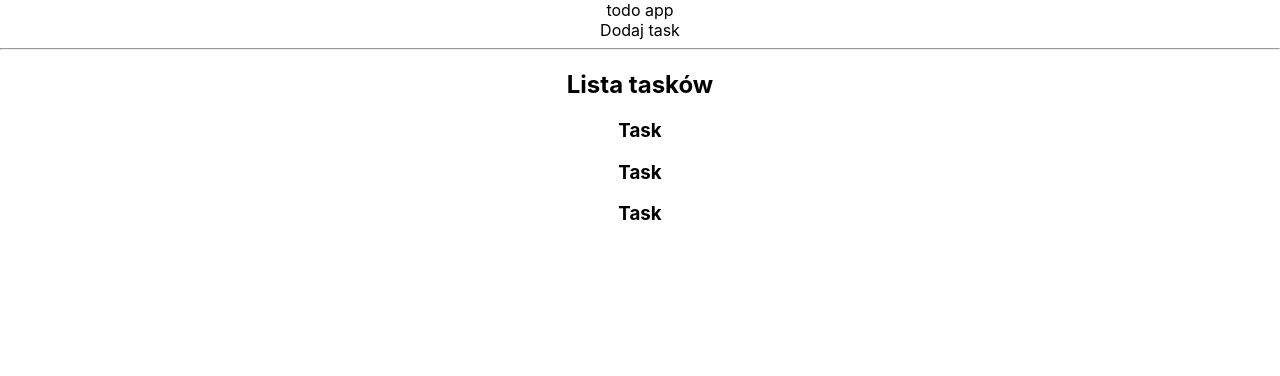
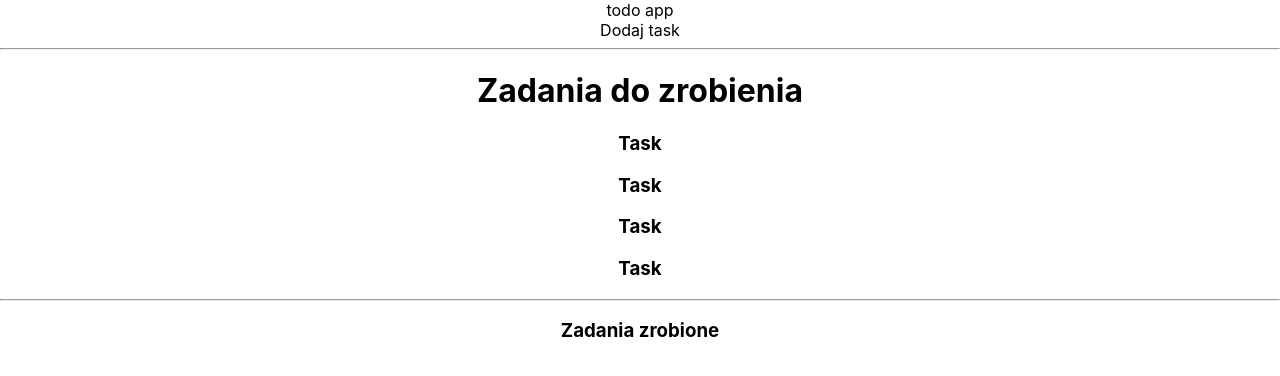
Before and after one commit to radek-winiecki/todo-app-in-react, a React (Create React App) app: page / in a window 1280 px wide. Shown: the top 376 px of the page. Built offline with nearby package versions, Linux system fonts and the light colour scheme.

Commit message:
Display tasks

```diff
--- a/src/components/App.js
+++ b/src/components/App.js
@@ -47,7 +47,7 @@ class App extends React.Component {
             <div className="App">
                 todo app
                 <AddTask/>
-                <TaskList/>
+                <TaskList tasks={this.state.tasks} />
             </div>
         );
     }
--- a/src/components/TaskList.js
+++ b/src/components/TaskList.js
@@ -1,14 +1,23 @@
 import React from "react";
 import Task from "./Task";
 
-const TaskList = () => {
+const TaskList = (props) => {
+
+    const tasks = props.tasks.map(task => <Task key={task.id} task={task} />)
     return (
-        <div>
-            <h2>Lista tasków</h2>
-            <Task />
-            <Task />
-            <Task />
-        </div>
+        <>
+            <div className="active">
+                <h1>Zadania do zrobienia</h1>
+                {tasks}
+            </div>
+
+            <hr/>
+
+            <div className="done">
+                <h3>Zadania zrobione</h3>
+
+            </div>
+        </>
     );
 }
 
```
